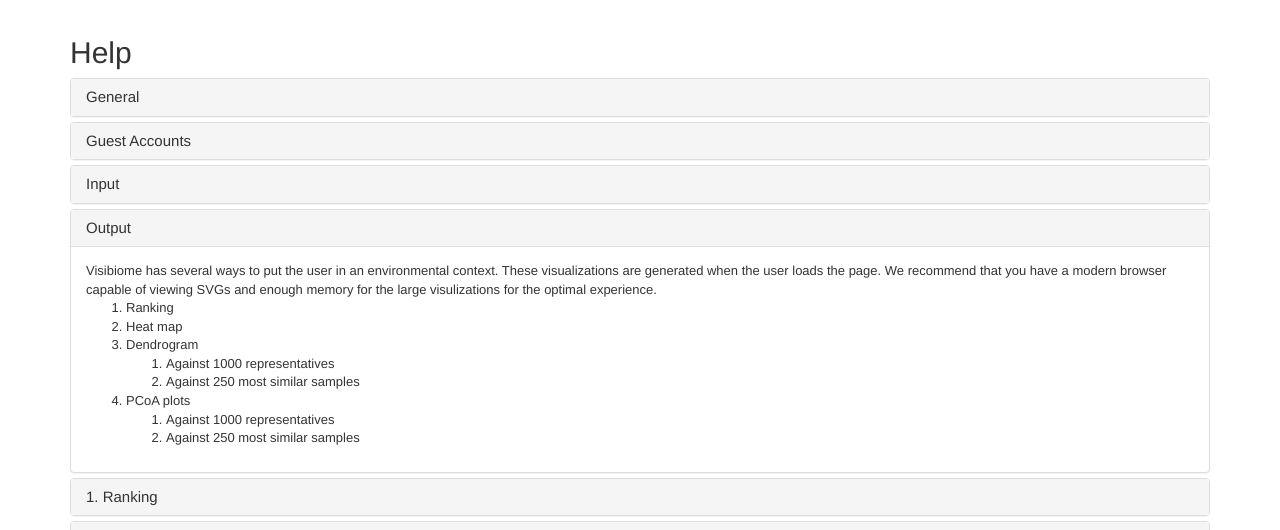
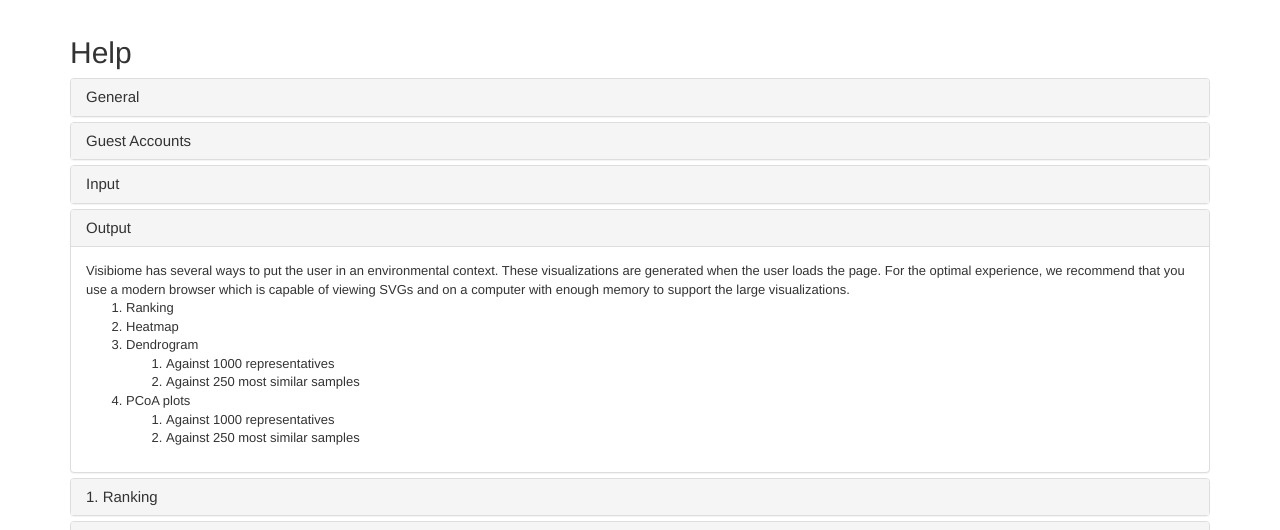
Before and after one commit to syaffers/visibiome, a Django app: page /help/ in a window 1280 px wide, after a click on "Output". Shown: the part 41-571 px from the top of the page. Run offline with Django 3.2, Linux system fonts and the light colour scheme; parts of the project's set-up code (start-up, migrations or seed data) failed here and were passed over; some libraries are stand-ins or nearby versions.

Commit message:
Updated help text

```diff
--- a/app/templates/app/help.html
+++ b/app/templates/app/help.html
@@ -63,7 +63,7 @@
             Visibiome takes BIOM file as an input. BIOM file can either be in
             Sparse or Dense format. It is designed to be a general-use format
             for biological sample by observation contingency tables. BIOM is a
-            recognized standard for the Earth Micro biome Project. Users can use
+            recognized standard for the Earth Microbiome Project. Users can use
             Qiime to create a BIOM formatted table after running
             closed-reference OTU picking on sequences against GreenGenes 13_5.
           </p>
@@ -145,12 +145,12 @@ O11   2.0
         <div class="panel-body">
           Visibiome has several ways to put the user in an environmental
           context. These visualizations are generated  when the user loads the
-          page. We recommend that you have a modern browser capable of viewing
-          SVGs and enough memory for the large visulizations for the optimal
-          experience.
+          page. For the optimal experience, we recommend that you use a modern
+          browser which is capable of viewing SVGs and on a computer with enough
+          memory to support the large visualizations.
           <ol>
             <li>Ranking</li>
-            <li>Heat map</li>
+            <li>Heatmap</li>
             <li>
               Dendrogram
               <ol class="lower">
@@ -182,10 +182,10 @@ O11   2.0
           <p>
             Ranking has 3 different ways to present the 20 most similar samples
             in our database to the user sample based upon the non-Phylogenetic
-            (Bray Curtis) distance. Heat map, Dendrogram, and Tabular format.
+            (Bray Curtis) distance. Heatmap, Dendrogram, and Tabular format.
             <br>
       		  <em>
-              *For heat map and dendrogram please look for their respective
+              *For heatmap and dendrogram please look for their respective
               sections below.
             </em>
           </p>
@@ -213,9 +213,9 @@ O11   2.0
             Heatmap enables user to directly view the distance between the
             uploaded sample and others. In the Ranking seciton users can see a
             heatmap with the 20 most similar samples, whereas a broader view of
-            250 similar samples can be seen the heat map portion. Hover the
+            250 similar samples can be seen the heatmap portion. Hover the
             mouse on each cell to see the distance between the respective cells,
-            user sample however will always be first as the heat map is already
+            user sample however will always be first as the heatmap is already
             sorted. The color gradient legend helps user to read the result.
             Where 0 denotes the most similar samples and 1 as most distant.
             Value for each cell will always lie between 0 &dash; 1.
```
